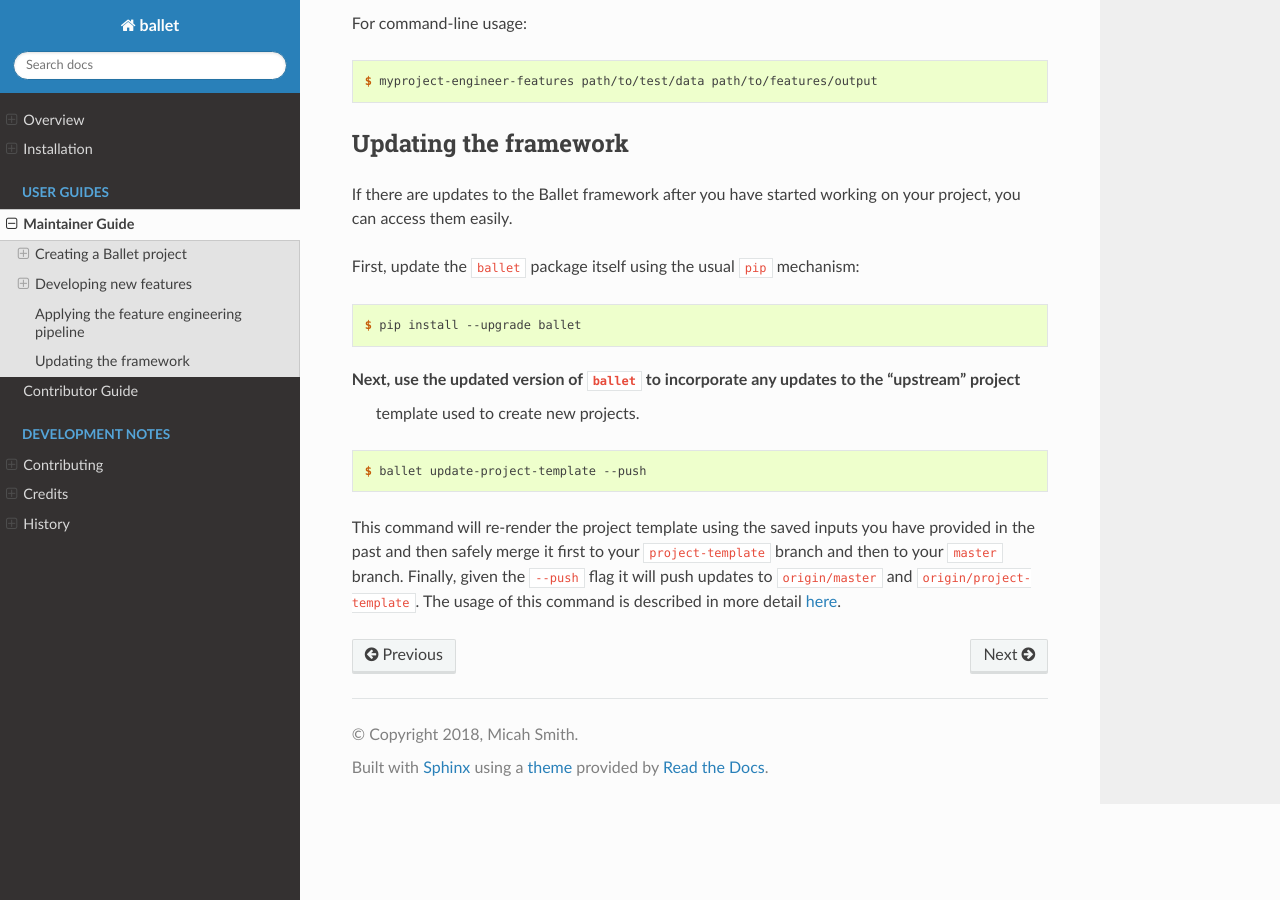
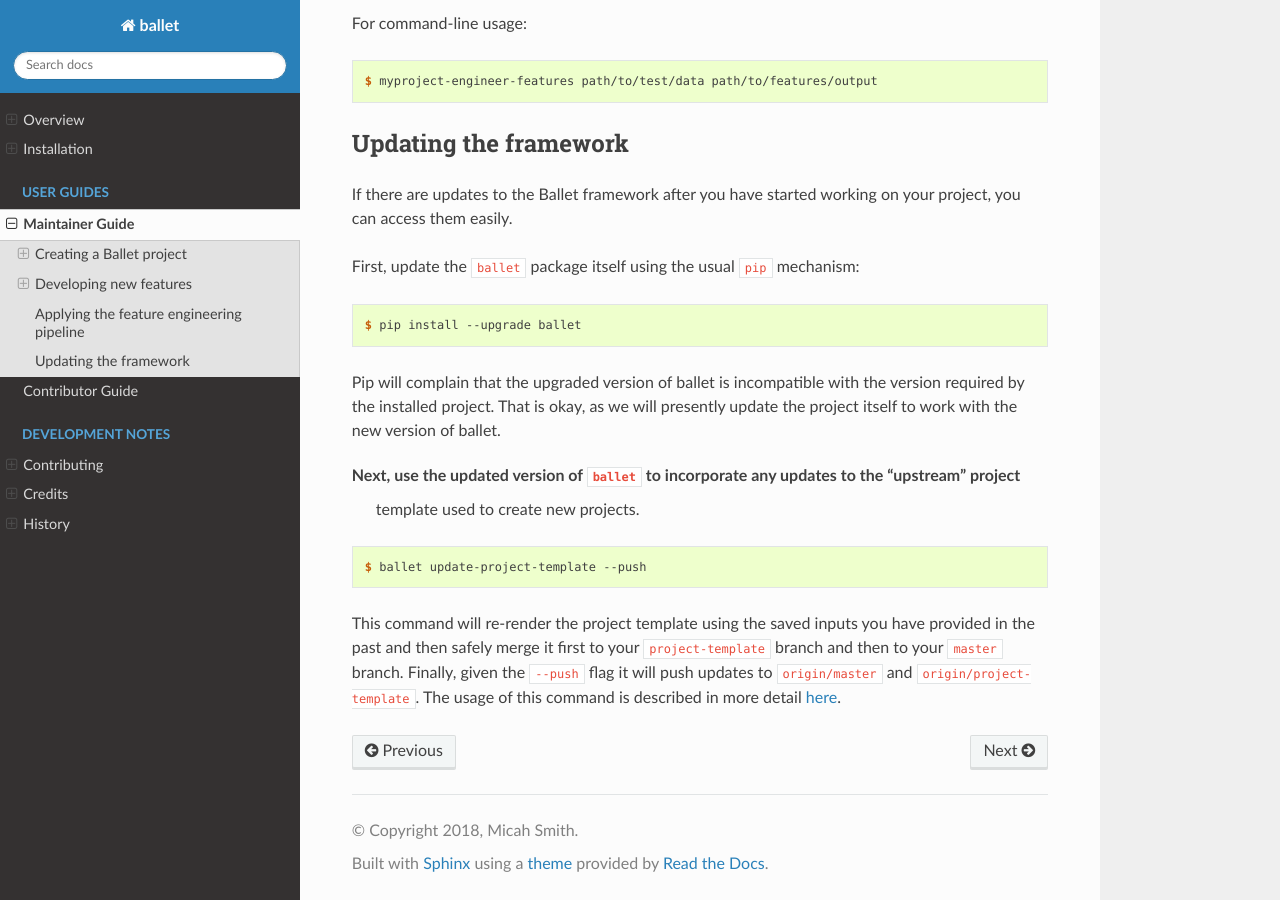
Before and after one commit to ballet/ballet, a Sphinx documentation site: the page built from docs/maintainer_guide.rst, in a window 1280 px wide and 900 px high, scrolled down 4846 px. Built offline with Sphinx 7.4.7 and the Read the Docs theme 2.0.0, drawn with Linux system fonts in a browser that asks for light colours; pages that are not in the unit, such as notebooks, are missing from menus.

Commit message:
Add note about pip complaining

```diff
--- a/docs/maintainer_guide.rst
+++ b/docs/maintainer_guide.rst
@@ -269,6 +269,10 @@ First, update the ``ballet`` package itself using the usual ``pip`` mechanism:
 
    $ pip install --upgrade ballet
 
+Pip will complain that the upgraded version of ballet is incompatible with the version required
+by the installed project. That is okay, as we will presently update the project itself to work
+with the new version of ballet.
+
 Next, use the updated version of ``ballet`` to incorporate any updates to the "upstream" project
  template used to create new projects.
 
@@ -282,6 +286,7 @@ past and then safely merge it first to your ``project-template`` branch and then
 ``origin/master`` and ``origin/project-template``. The usage of this command is described in more
 detail `here <cli_reference .html#ballet-update-project-template>`_.
 
+
 .. _cookiecutter: https://cookiecutter.readthedocs.io/en/latest
 .. _`Travis CI`: https://travis-ci.org
 .. _`pull request`: https://help.github.com/articles/about-pull-requests/
```
